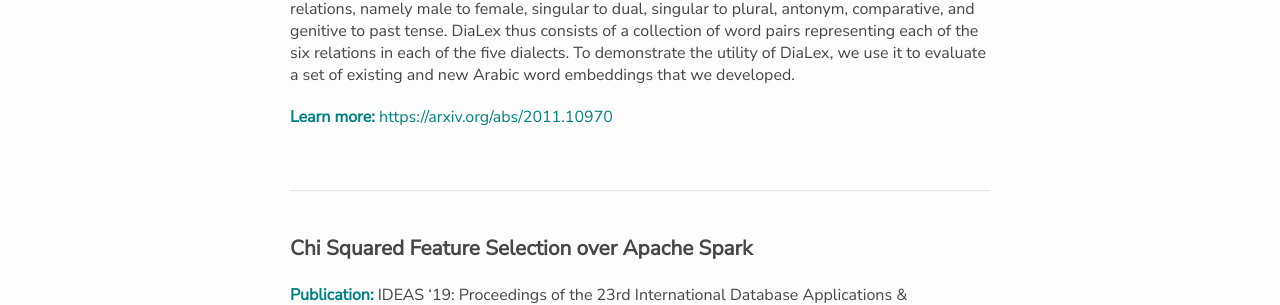
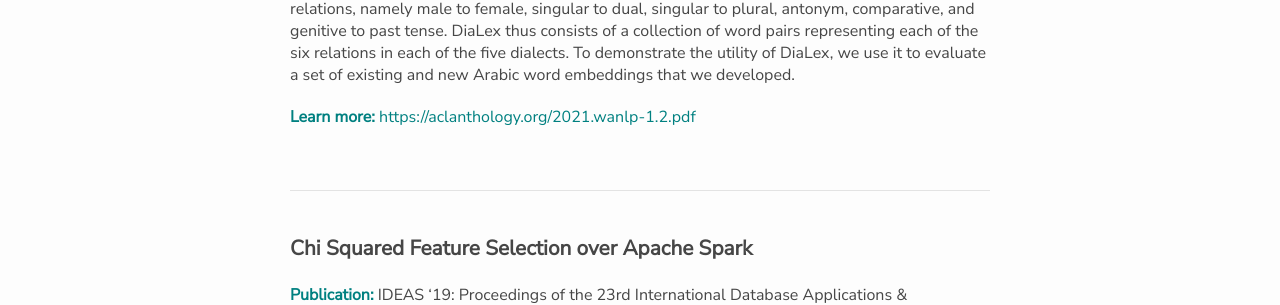
Before and after one commit to iskandergaba/iskandergaba.github.io, a Jekyll site: the page built from publications.md, in a window 1280 px wide and 1030 px high. Shown: the part 385-690 px from the top of the window. Built offline with Jekyll 4.4.1, drawn with Linux system fonts in a browser that asks for light colours; nearby versions of some CDN libraries; comment, search, counter and statistics services are not loaded; part of the change alters nothing that is shown.

Commit message:
Updated the link for DiaLex publication

```diff
--- a/publications.md
+++ b/publications.md
@@ -12,7 +12,7 @@ Arabic Natural Language Processing Workshop
 
 <span class="publication-subtitle">Summary:</span> We describe DiaLex, a benchmark for intrinsic evaluation of dialectal Arabic word embeddings. DiaLex covers five important Arabic dialects: Algerian, Egyptian, Lebanese, Syrian, and Tunisian. Across these dialects, DiaLex provides a testbank for six syntactic and semantic relations, namely male to female, singular to dual, singular to plural, antonym, comparative, and genitive to past tense. DiaLex thus consists of a collection of word pairs representing each of the six relations in each of the five dialects. To demonstrate the utility of DiaLex, we use it to evaluate a set of existing and new Arabic word embeddings that we developed.
 
-<span class="publication-subtitle">Learn more:</span> <a href="https://arxiv.org/abs/2011.10970" target="_blank">https://arxiv.org/abs/2011.10970</a>
+<span class="publication-subtitle">Learn more:</span> <a href="https://aclanthology.org/2021.wanlp-1.2.pdf" target="_blank">https://aclanthology.org/2021.wanlp-1.2.pdf</a>
 
 <br/>
 <hr/>
```
